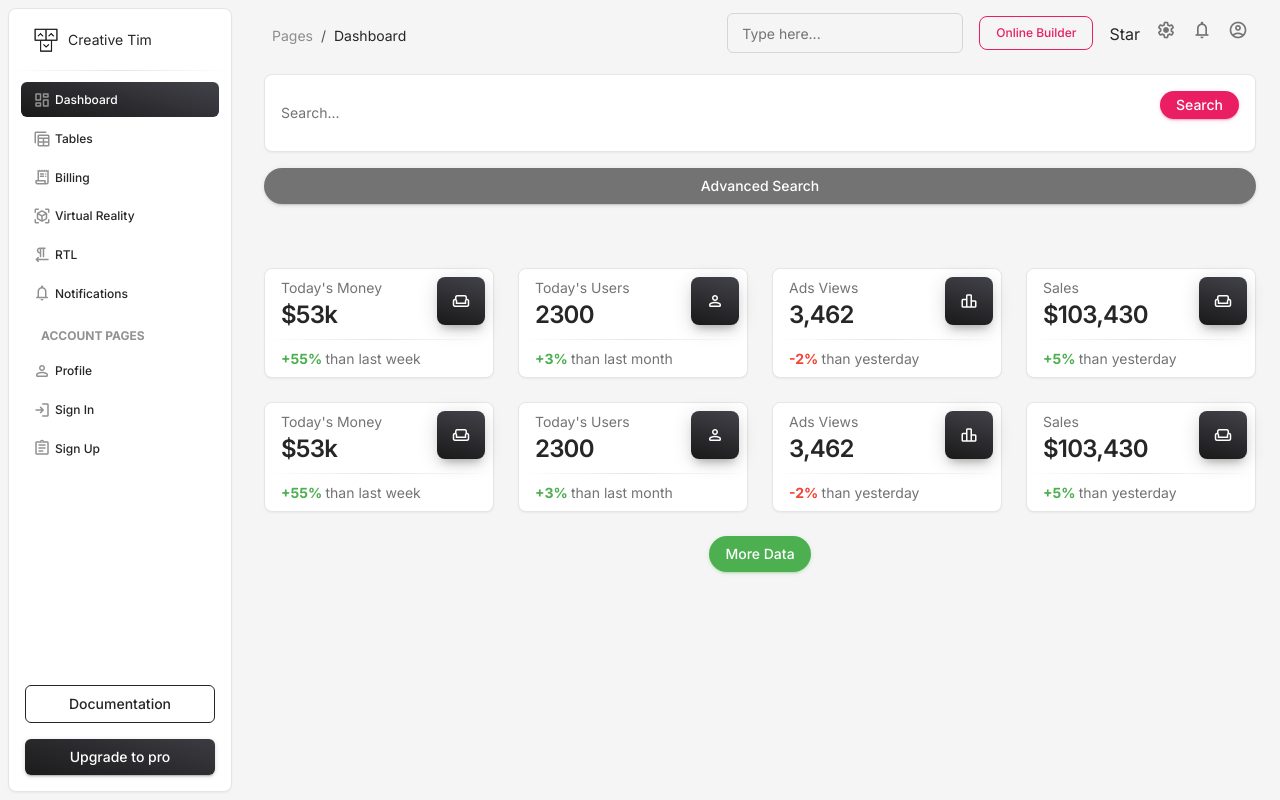
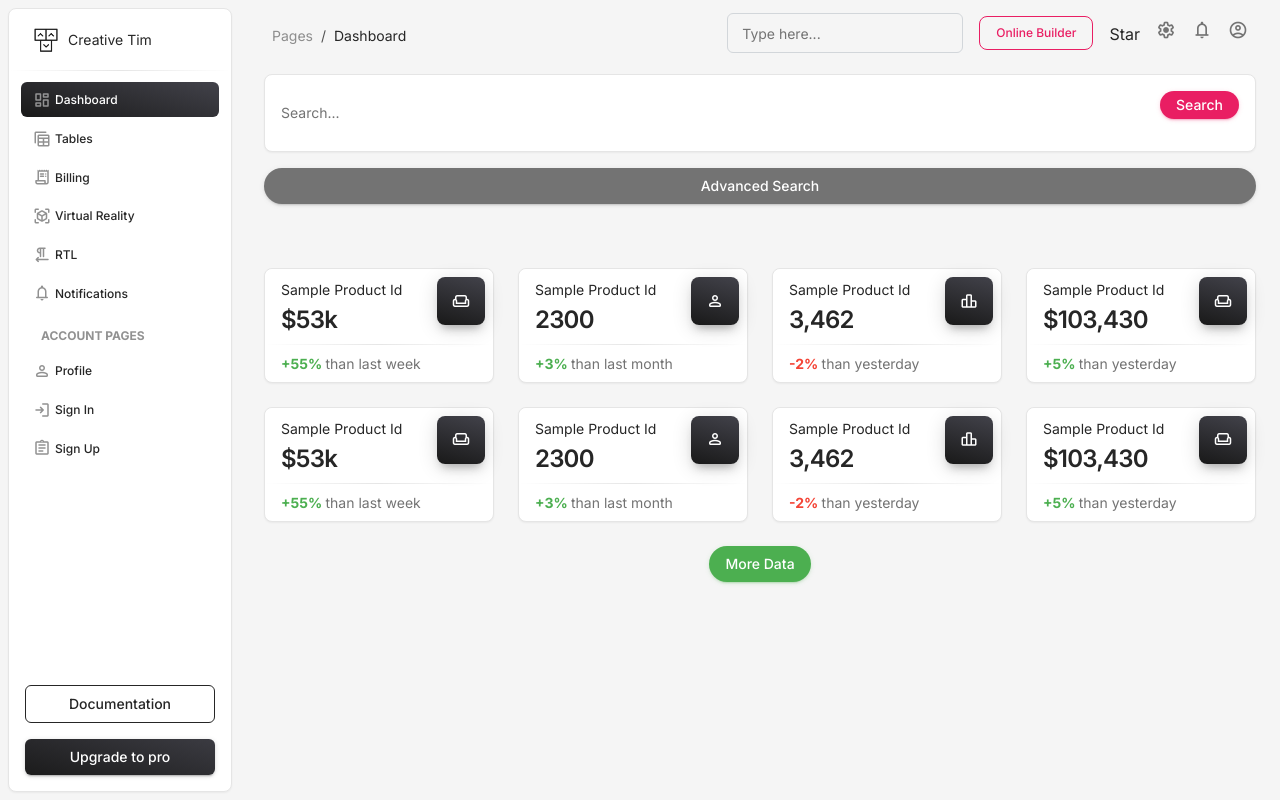
Before and after one commit to SRIDHARD05/Flask_admin_panel_ecommerce, a Flask app: page / in a window 1280 px wide. Run offline with Flask 3, Linux system fonts and the light colour scheme; some libraries are stand-ins or nearby versions.

```diff
--- a/assets/js/scripts/search_filters.js
+++ b/assets/js/scripts/search_filters.js
@@ -23,7 +23,10 @@ $(document).ready(function () {
                 }),
                 success: function (response) {
                     $("#load_assets_container").append(response['template']);
-                    console.log(response['template']);
+                    $('.product-uuid').click(function () {
+                        var productUuid = $(this).data('id');
+                        console.log('Product UUID:', productUuid);
+                    });
                 },
                 error: function (xhr, status, error) {
                     console.error("Error:", error);
@@ -49,7 +52,11 @@ $(document).ready(function () {
             }),
             success: function (response) {
                 $("#load_assets_container").append(response['template']);
-                console.log(response['template']);
+                // console.log(response['template']);
+                $('.product-uuid').on('click', function () {
+                    var productUuid = $(this).data('id');
+                    console.log('Product UUID: ' + productUuid);
+                });
             },
             error: function (xhr, status, error) {
                 console.error("Error:", error);
@@ -57,3 +64,11 @@ $(document).ready(function () {
         });
     });
 });
+
+
+$(document).ready(function () {
+    $('.product-uuid').click(function () {
+        var productUuid = $(this).data('id');
+        console.log('Product UUID:', productUuid);
+    });
+});
--- a/templates/dashboard.html
+++ b/templates/dashboard.html
@@ -17,8 +17,6 @@
     </div>
   </div>
 
-
-  <!-- Advanced Search Collapse -->
   <div class="mb-5">
     <button class="btn btn-secondary rounded-pill w-100 text-center" type="button" data-bs-toggle="collapse"
       data-bs-target="#advancedSearchCollapse" aria-expanded="false" aria-controls="advancedSearchCollapse">
@@ -89,7 +87,7 @@
         <div class="card-header p-2 ps-3">
           <div class="d-flex justify-content-between">
             <div>
-              <p class="text-sm mb-0 text-capitalize">Today's Money</p>
+             <a class="text-sm mb-0 text-capitalize product-uuid" data-id="sample-product-id">Sample Product Id</a>
               <h4 class="mb-0">$53k</h4>
             </div>
             <div class="icon icon-md icon-shape bg-gradient-dark shadow-dark shadow text-center border-radius-lg">
@@ -109,7 +107,7 @@
         <div class="card-header p-2 ps-3">
           <div class="d-flex justify-content-between">
             <div>
-              <p class="text-sm mb-0 text-capitalize">Today's Users</p>
+              <a class="text-sm mb-0 text-capitalize product-uuid" data-id="sample-product-id">Sample Product Id</a>
               <h4 class="mb-0">2300</h4>
             </div>
             <div class="icon icon-md icon-shape bg-gradient-dark shadow-dark shadow text-center border-radius-lg">
@@ -129,7 +127,7 @@
         <div class="card-header p-2 ps-3">
           <div class="d-flex justify-content-between">
             <div>
-              <p class="text-sm mb-0 text-capitalize">Ads Views</p>
+              <a class="text-sm mb-0 text-capitalize product-uuid" data-id="sample-product-id">Sample Product Id</a>
               <h4 class="mb-0">3,462</h4>
             </div>
             <div class="icon icon-md icon-shape bg-gradient-dark shadow-dark shadow text-center border-radius-lg">
@@ -149,7 +147,7 @@
         <div class="card-header p-2 ps-3">
           <div class="d-flex justify-content-between">
             <div>
-              <p class="text-sm mb-0 text-capitalize">Sales</p>
+              <a class="text-sm mb-0 text-capitalize product-uuid" data-id="sample-product-id">Sample Product Id</a>
               <h4 class="mb-0">$103,430</h4>
             </div>
             <div class="icon icon-md icon-shape bg-gradient-dark shadow-dark shadow text-center border-radius-lg">
@@ -170,7 +168,7 @@
         <div class="card-header p-2 ps-3">
           <div class="d-flex justify-content-between">
             <div>
-              <p class="text-sm mb-0 text-capitalize">Today's Money</p>
+              <a class="text-sm mb-0 text-capitalize product-uuid" data-id="sample-product-id">Sample Product Id</a>
               <h4 class="mb-0">$53k</h4>
             </div>
             <div class="icon icon-md icon-shape bg-gradient-dark shadow-dark shadow text-center border-radius-lg">
@@ -190,7 +188,7 @@
         <div class="card-header p-2 ps-3">
           <div class="d-flex justify-content-between">
             <div>
-              <p class="text-sm mb-0 text-capitalize">Today's Users</p>
+              <a class="text-sm mb-0 text-capitalize product-uuid" data-id="sample-product-id">Sample Product Id</a>
               <h4 class="mb-0">2300</h4>
             </div>
             <div class="icon icon-md icon-shape bg-gradient-dark shadow-dark shadow text-center border-radius-lg">
@@ -210,7 +208,7 @@
         <div class="card-header p-2 ps-3">
           <div class="d-flex justify-content-between">
             <div>
-              <p class="text-sm mb-0 text-capitalize">Ads Views</p>
+              <a class="text-sm mb-0 text-capitalize product-uuid" data-id="sample-product-id">Sample Product Id</a>
               <h4 class="mb-0">3,462</h4>
             </div>
             <div class="icon icon-md icon-shape bg-gradient-dark shadow-dark shadow text-center border-radius-lg">
@@ -230,7 +228,7 @@
         <div class="card-header p-2 ps-3">
           <div class="d-flex justify-content-between">
             <div>
-              <p class="text-sm mb-0 text-capitalize">Sales</p>
+              <a class="text-sm mb-0 text-capitalize product-uuid" data-id="sample-product-id">Sample Product Id</a>
               <h4 class="mb-0">$103,430</h4>
             </div>
             <div class="icon icon-md icon-shape bg-gradient-dark shadow-dark shadow text-center border-radius-lg">
```
Also changed, not shown: blueprints/search_filters.py (+31 -11 lines), templates/components/load_data_templates/load_data_templates.html (+5 -3 lines).
